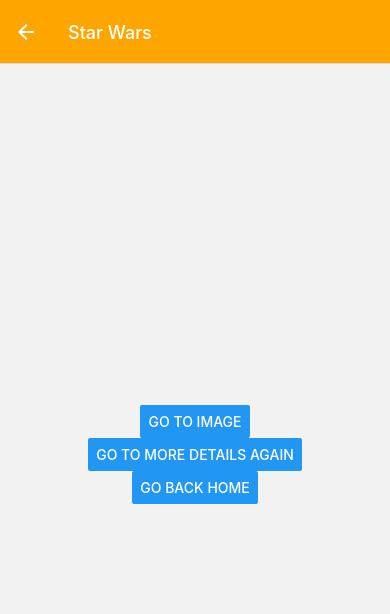
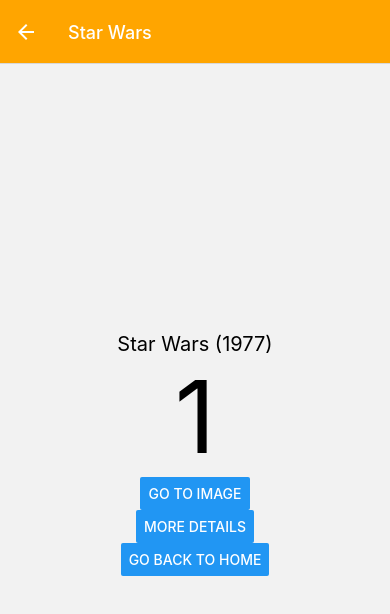
Before and after one commit to rigersleka/native-fundamentals, a React Native app: screen / in a window 390 px wide. Both pictures are taken after a click on the button "STAR WARS". Shown: the top 614 px of the page. Built offline with nearby package versions, Linux system fonts and the light colour scheme.

Commit message:
impl button navigation for detailScreen component

```diff
--- a/src/screens/DetailsScreen.js
+++ b/src/screens/DetailsScreen.js
@@ -3,11 +3,15 @@
 import { View, Button, Text, StyleSheet } from 'react-native';
 
 const DetailsScreen = ({ navigation, route }) => {
-  const {screenNumber} = route.params; // desctruct item of params
-  console.log(screenNumber);
+  console.log(route.params);
+  const movie = route.params.movie;
+
   return (
     <View style={styles.mainView}>
-      <Text style={{fontSize: 10}}>{screenNumber}</Text>
+      <Text style={{ fontSize: 20 }}>
+        {movie.title} ({movie.release})
+      </Text>
+      <Text style={{ fontSize: 100 }}>{movie.screenNumber}</Text>
       <Button
         title='Go to Image'
         onPress={() => {
@@ -15,15 +19,17 @@
         }}
       />
       <Button
-        title='Go to More Details Again'
+        title='More Details'
         onPress={() => {
-          navigation.push('Details_to_Details', {screenNumber: (screenNumber + 1)});
+          movie.screenNumber = movie.screenNumber + 1;
+          console.log(movie);
+          navigation.push('Details_to_Details', { movie: movie }); // push a new route to navigation if doesnt exist
         }}
       />
       <Button
-        title='Go Back Home'
+        title='Go Back to Home'
         onPress={() => {
-          navigation.goBack(); //similiar to pop() (popTo() - directly to first screen)
+          navigation.popToTop(); // getBack and pop() navigates one by one to previous pages
         }}
       />
     </View>
```
